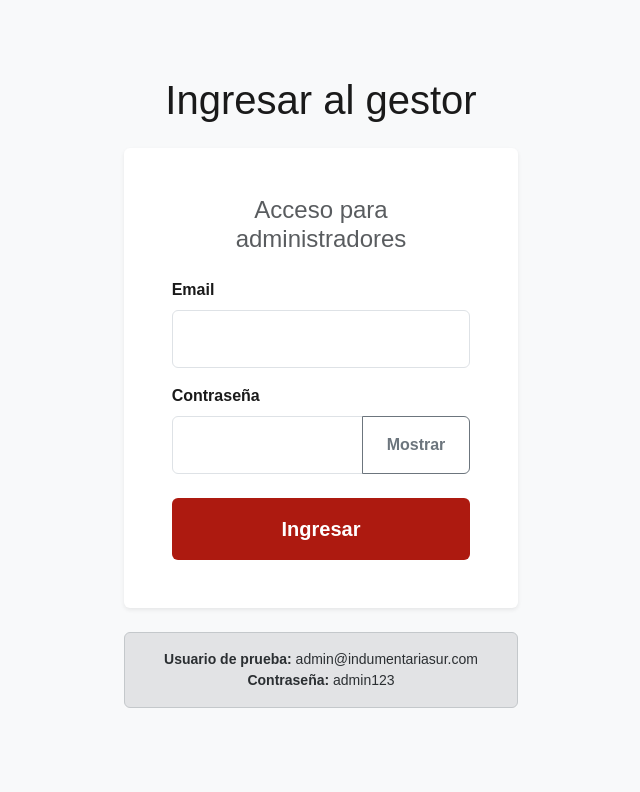
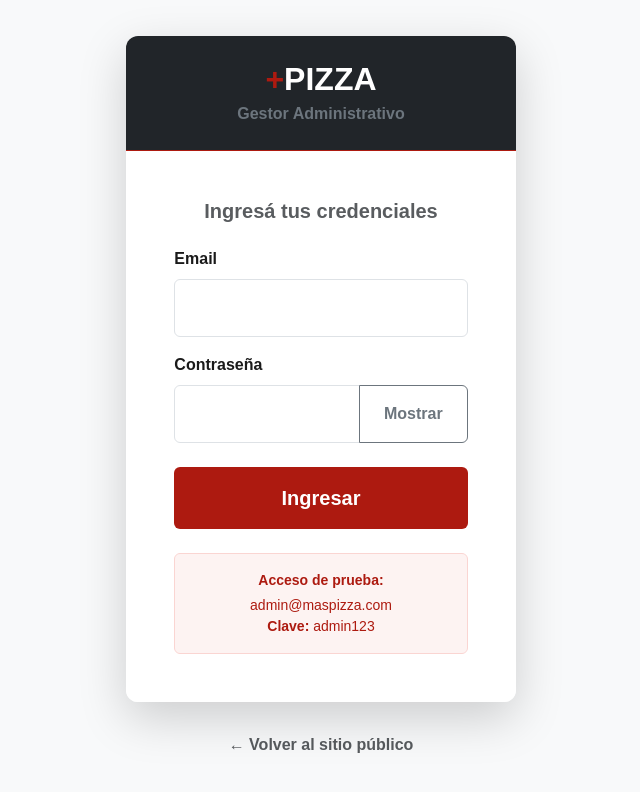
Before and after one commit to Santaxiano/Proyecto-Pizzeria, a React (Vite) app in the folder frontend/: page /login in a window 1280 px wide. Shown: the top 792 px of the page, without its empty margins (319-959 px from the left). Built offline with nearby package versions, Linux system fonts and the light colour scheme; a web font is replaced by a local one.

Commit message:
arreglo formulario login

```diff
--- /dev/null
+++ b/frontend/src/features/iniciogestor/pages/LoginPage.jsx
@@ -0,0 +1,60 @@
+import { useNavigate } from 'react-router';
+import FormularioLogin from '../components/FormularioLogin';
+import { iniciarSesion } from '../service/inicioservice';
+
+function LoginPage() {
+    const navigate = useNavigate();
+
+    async function handleIngresar({ email, password }) {
+        await iniciarSesion(email, password);
+        navigate('/gestor', { replace: true });
+    }
+
+    return (
+        <div className="container-fluid min-vh-100 d-flex align-items-center justify-content-center" style={{ backgroundColor: '#f8f9fa' }}>
+            <div className="row w-100 justify-content-center px-2">
+                <div className="col-12 col-sm-10 col-md-8 col-lg-5 col-xl-4">
+
+                    <div className="card shadow-lg border-0" style={{ borderRadius: 'var(--radio-borde, 16px)', overflow: 'hidden' }}>
+
+                        {/* Cabecera oscura con la marca */}
+                        <div className="bg-dark text-center py-4 border-bottom" style={{ borderColor: 'var(--color-rojo-tomate) !important', borderBottomWidth: '3px !important' }}>
+                            <h1 className="fw-bold mb-0 text-white fs-2">
+                                <span style={{ color: 'var(--color-rojo-tomate)' }}>+</span>PIZZA
+                            </h1>
+                            <p className="text-secondary mb-0 mt-1 fw-semibold">Gestor Administrativo</p>
+                        </div>
+
+                        {/* Cuerpo del formulario */}
+                        <div className="card-body p-4 p-md-5 bg-white">
+                            <h2 className="h5 text-center mb-4 text-muted fw-semibold">Ingresá tus credenciales</h2>
+
+                            <FormularioLogin onIngresar={handleIngresar} />
+
+                            {/* Credenciales de prueba adaptadas al diseño */}
+                            <div className="mt-4 p-3 rounded text-center" style={{ backgroundColor: '#fdf3f2', border: '1px solid #fad5d2' }}>
+                                <p className="small mb-0" style={{ color: 'var(--color-rojo-tomate)' }}>
+                                    <strong className="d-block mb-1">Acceso de prueba:</strong>
+                                    admin@maspizza.com <br />
+                                    <strong>Clave:</strong> admin123
+                                </p>
+                            </div>
+                        </div>
+                    </div>
+
+                    <div className="text-center mt-4">
+                        <button
+                            onClick={() => navigate('/')}
+                            className="btn btn-link text-muted text-decoration-none fw-semibold"
+                        >
+                            ← Volver al sitio público
+                        </button>
+                    </div>
+
+                </div>
+            </div>
+        </div>
+    );
+}
+
+export default LoginPage;
--- a/frontend/src/features/iniciogestor/pages/login.jsx
+++ /dev/null
@@ -1,35 +0,0 @@
-import { useNavigate } from 'react-router'
-import FormularioLogin from '../components/formulario'
-import { iniciarSesion } from '../service/inicioservice'
-
-function LoginPage() {
-    const navigate = useNavigate()
-
-    async function handleIngresar({ email, password }) {
-        await iniciarSesion(email, password)
-        navigate('/gestor', { replace: true })
-    }
-
-    return (
-        <div className="container-fluid bg-light min-vh-100 d-flex align-items-center justify-content-center py-5">
-            <div className="row w-100 justify-content-center">
-                <div className="col-12 col-md-8 col-lg-5 col-xl-4">
-                    <h1 className="text-center mb-4" style={{ color: 'var(--color-negro)' }}>Ingresar al gestor</h1>
-
-                    <div className="card shadow-sm border-0 mb-4">
-                        <div className="card-body p-4 p-md-5">
-                            <h2 className="h4 text-center text-muted mb-4">Acceso para administradores</h2>
-                            <FormularioLogin onIngresar={handleIngresar} />
-                        </div>
-                    </div>
-
-                    <div className="alert alert-secondary text-center small">
-                        <strong>Usuario de prueba:</strong> admin@indumentariasur.com <br /> <strong>Contraseña:</strong> admin123
-                    </div>
-                </div>
-            </div>
-        </div>
-    )
-}
-
-export default LoginPage
--- a/frontend/src/router.jsx
+++ b/frontend/src/router.jsx
@@ -11,7 +11,7 @@ import ReservaPage from './features/reservas/pages/ReservaPage';
 import ContactoPage from './features/contacto/pages/ContactoPage';
 
 // --- Autenticación ---
-import LoginPage from './features/iniciogestor/pages/login';
+import LoginPage from './features/iniciogestor/pages/LoginPage';
 import { protegerRuta, redirigirSiHaySesion } from './features/iniciogestor/service/inicioservice';
 
 // --- Páginas del Gestor ---
```
Also changed, not shown: frontend/src/features/iniciogestor/components/FormularioLogin.jsx (renamed from frontend/src/features/iniciogestor/components/formulario.jsx), 1 other file (tests, documents, lock files or other folders).
